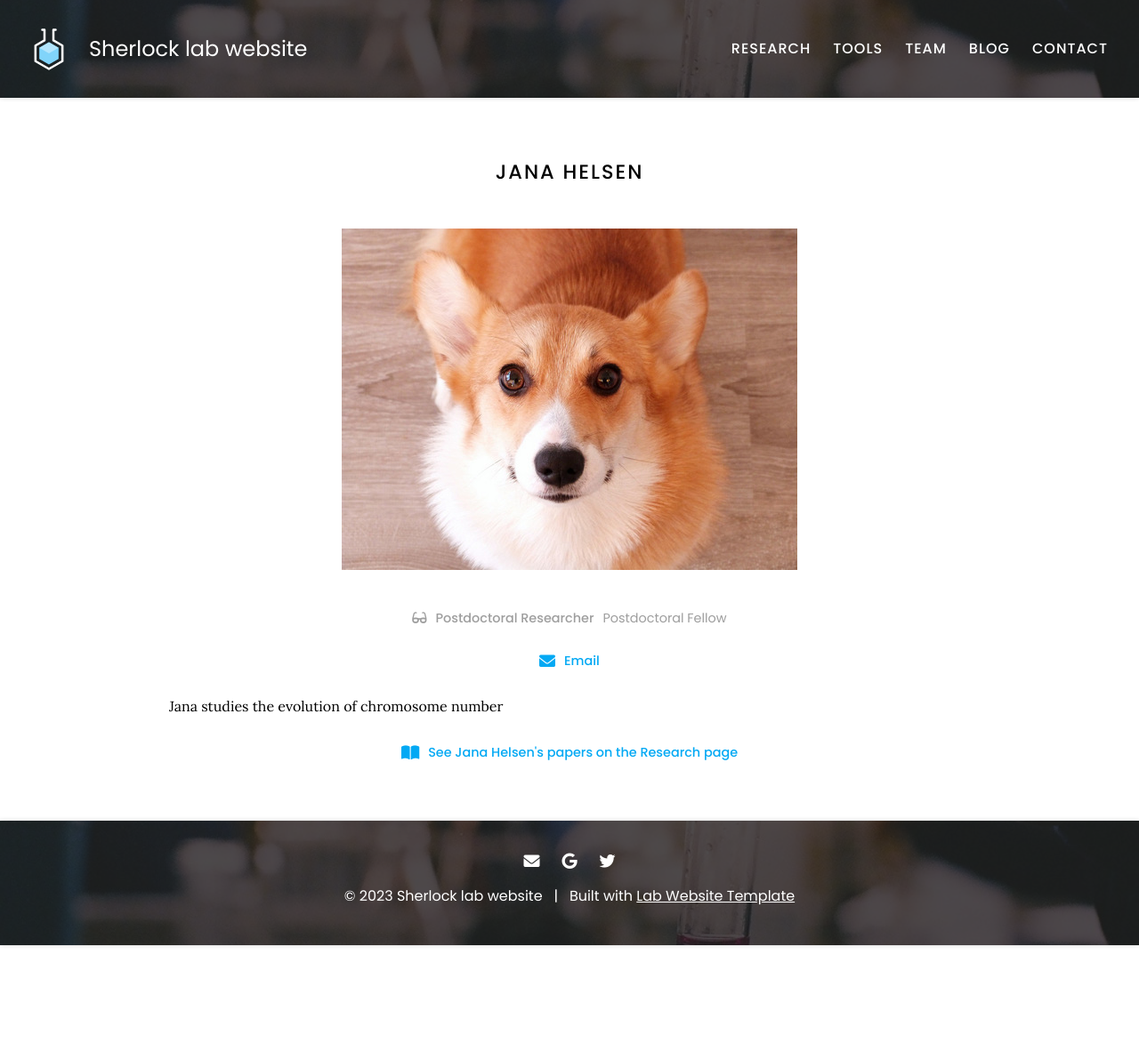
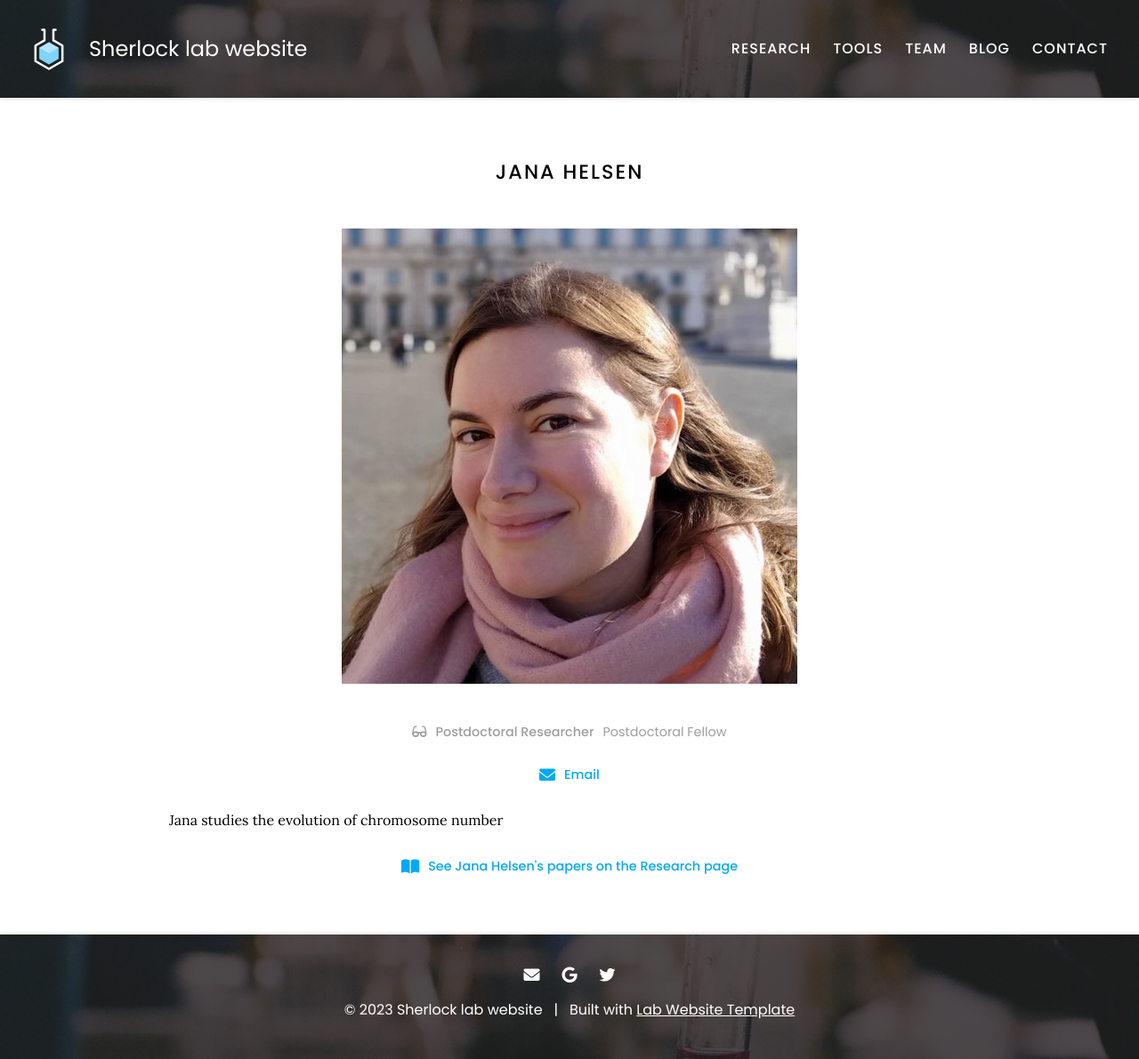
Before and after one commit to gsherloc/sherlock_lab, a Jekyll site: the page built from _members/jana-helsen.md, in a window 1280 px wide. Shown: the whole page at 89% size. Built offline with Jekyll 4.4.1, drawn with Linux system fonts in a browser that asks for light colours; before the commit the page ends 1063 px from its top, so only the background shows below that.

Commit message:
Update jana-helsen.md

```diff
--- a/_members/jana-helsen.md
+++ b/_members/jana-helsen.md
@@ -1,6 +1,6 @@
 ---
 name: Jana Helsen
-image: images/member.jpg
+image: images/jana_helsen.jpg
 description: Postdoctoral Fellow
 role: postdoc
 aliases:
```
